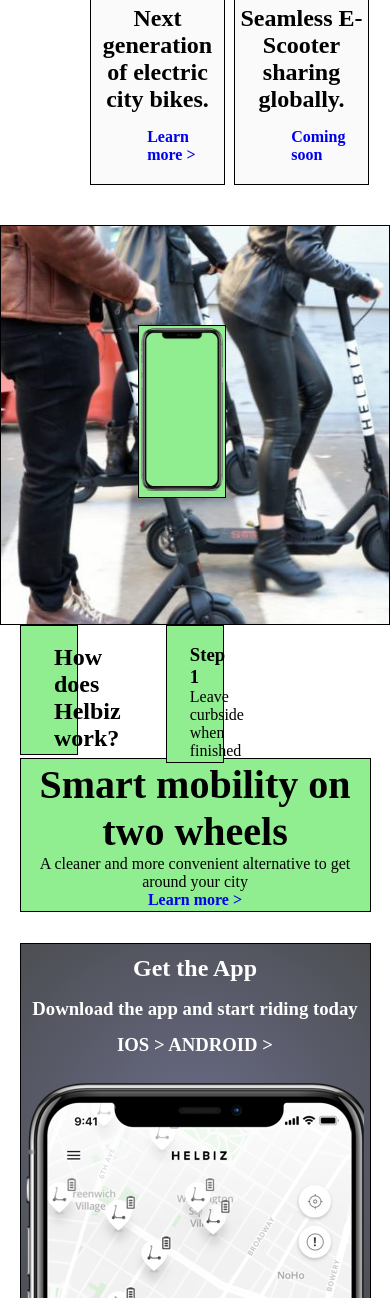
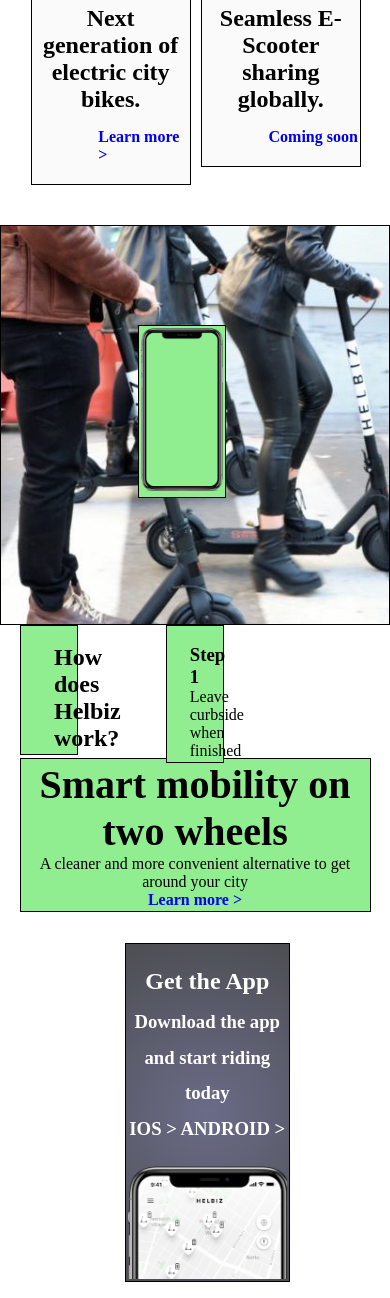
Before and after one commit to VanessaDal/html-css-helbiz, a plain HTML site: page index.html in a window 390 px wide. Shown: the part 702-2000 px from the top of the page. Drawn offline with Linux system fonts and the light colour scheme.

Commit message:
some responsiveness fixed

```diff
--- a/css/style.css
+++ b/css/style.css
@@ -96,7 +96,7 @@ ul{
 }
 
 .badges{
-  margin-left: 180px;
+  margin-left: 30%;
   margin-top: 15px;
 }
 
@@ -112,13 +112,19 @@ ul{
 
 .centra-sez1 {
   /* padding: 0 10%; */
-  margin-left: 90px;
+  margin-left: 3%;
 }
 
 /* seione prodotti */
+
+#products-container{
+  width: 90%;
+  margin: auto;
+}
+
 #products{
   background-color: rgb(250,250,250);
-  width: 45%;
+  width: 47%;
   margin-right: 3%;
   margin-bottom: 40px;
 }
@@ -215,9 +221,37 @@ a{
   text-align: center;
   line-height: 1.9;
   color: white;
+  padding-top: 15px;
+  width: 47%;
+  margin-right: 3%;
+}
+
+@media screen and (max-width: 768px) {
+#get-the-app{
+  background: rgb(36,38,79);
+  background: radial-gradient(circle, rgba(36,38,79,0.6786064767703957) 0%, rgba(76,78,82,1) 100%);
+  text-align: center;
+  line-height: 1.9;
+  color: white;
+  padding-top: 15px;
+  margin-left: 30%;
+  margin-bottom: 5%;
+}
+
 }
 
 #map{
   margin-top: 20px;
   margin-bottom: -10px;
 }
+
+#find-us-around{
+  background-image: url(../img/sfondo_info3.jpg);
+  background-size:cover;
+  background-repeat: no-repeat;
+  min-height: 394px;
+  text-align: center;
+  line-height: 1.9;
+  color: white;
+  padding-top: 15px;
+}
--- a/index.html
+++ b/index.html
@@ -72,15 +72,15 @@
 
 				<!-- sezione prodotti -->
 				<section class="centra-sez1">
-					<div class="row" >
-						<div class="col-xs-12  col-md-6  col-lg-6 " id="products">
+					<div class="row" id="products-container" >
+						<div class="col-xs-6  col-md-6  col-lg-6 " id="products">
               <h1>HelbizGO</h1>
               <h2>Next generation of electric city bikes.</h2>
               <a href="#"><strong>Learn more ></strong></a>
               <img src="img/monopattino.jpg" alt="">
 						</div>
 
-						<div class="col-xs-12  col-md-6  col-lg-6 " id="products">
+						<div class="col-xs-6  col-md-6  col-lg-6 " id="products">
               <h1>HelbizBike</h1>
               <h2>Seamless E-Scooter sharing globally.</h2>
               <a href="#"><strong>Coming soon</strong></a>
@@ -142,6 +142,9 @@
               <img src="img/sfondo_info3.png" alt="map" id="map">
             </div>
             <div class="col-xs-12  col-md-6  col-lg-6 " id="find-us-around">
+              <h2>Find us around</h2>
+              <h3>Find us around the globe</h3>
+              <h3>Our city ></h3>
 
             </div>
 
```
